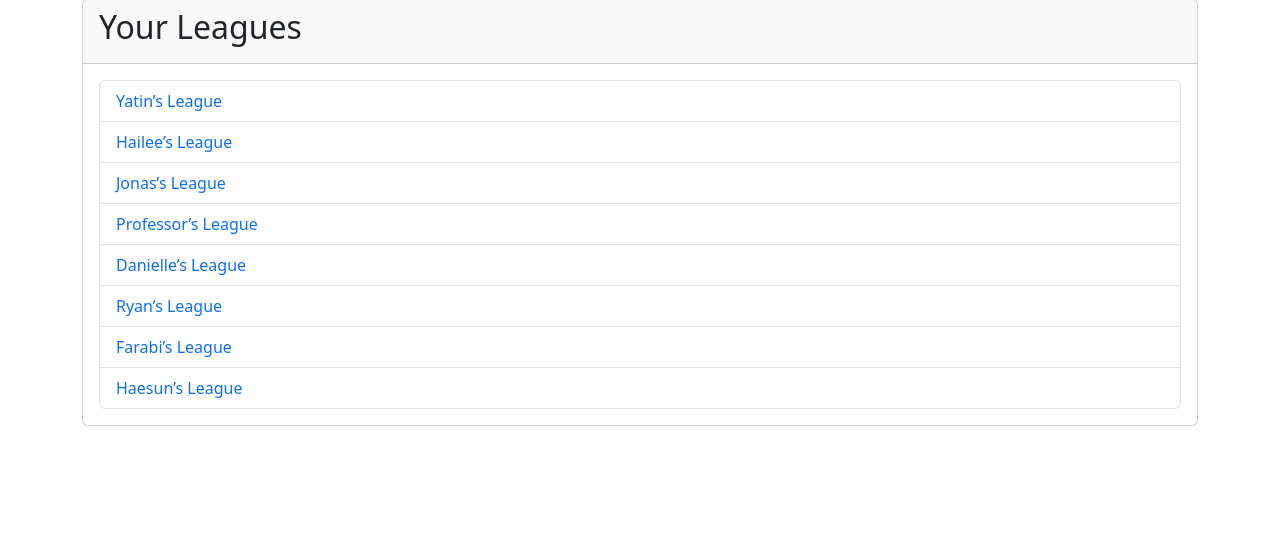
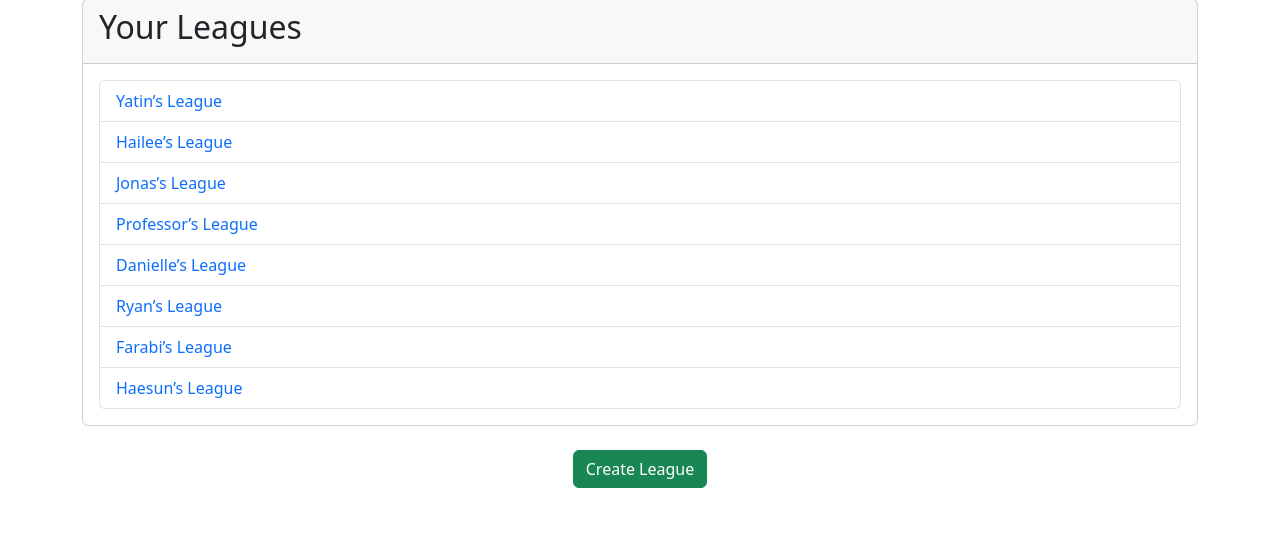
Before and after one commit to jonasdao808/fantasy_league, a Flask app: template templates/home.html in a window 1280 px wide. Shown: the part 234-784 px from the top of the page. Run offline with Flask 3, Linux system fonts and the light colour scheme; the template is opened without the code that fills it: values that come from a table or form of the project are taken from there, others are empty; data comes from the database, SQL or seed files in the repository; parts of the project's set-up code (start-up, migrations or seed data) failed here and were passed over.

Commit message:
Update home.html
added create league functionality

```diff
--- a/templates/home.html
+++ b/templates/home.html
@@ -72,13 +72,18 @@
                 {% endif %}
             </div>
         </div>
-
+        <br/>
         <!-- Admin Button (Visible only if user is an admin) -->
         {% if is_admin %}
             <div class="text-center mb-4">
                 <a href="{{ url_for('edit_database') }}" class="btn btn-primary">Edit Database</a>
             </div>
         {% endif %}
+        <div class="text-center mb-4">
+            <form action="{{ url_for('create_league') }}" method="post">
+                <button type="submit" class="btn btn-success">Create League</button>
+            </form>
+        </div>
     </div>
 
     <!-- Bootstrap JS -->
```
